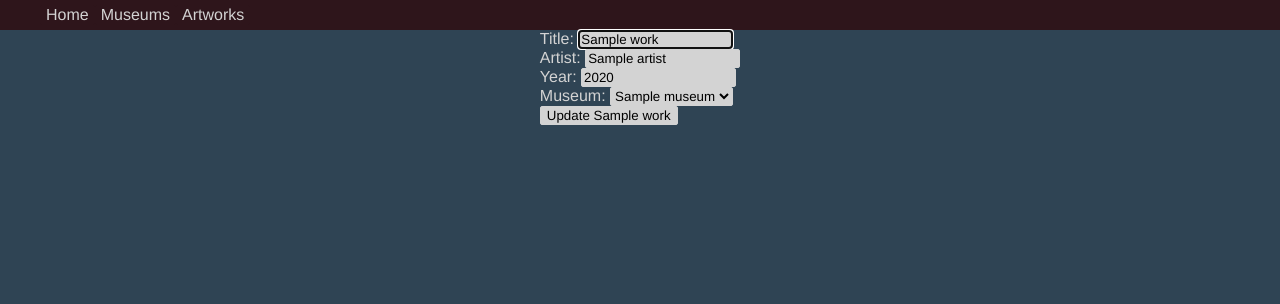
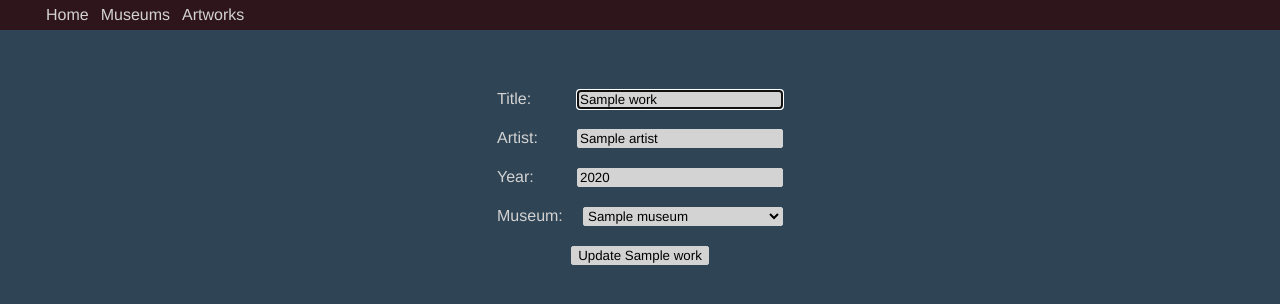
Before and after one commit to AnnaW86/museums_works_homework, a Flask app: page /works/1/edit in a window 1280 px wide. Shown: the top 304 px of the page. Run offline with Flask 2, Linux system fonts and the light colour scheme; a database or web service that is not in the repository returns one stand-in record (values such as "Sample title"); some libraries are stand-ins or nearby versions.

Commit message:
css style added to forms

```diff
--- a/static/style.css
+++ b/static/style.css
@@ -118,3 +118,25 @@ fieldset {
 .museum_details {
   margin-top: 30px;
 }
+
+label {
+  width: 80px;
+}
+input, select {
+  width: 200px;
+}
+
+form div {
+  display: flex;
+  justify-content: space-between;
+  padding: 10px;
+}
+
+.form_button {
+  display: flex;
+  justify-content: center;
+}
+
+h1 {
+  margin-right: 25px;
+}
--- a/templates/base.html
+++ b/templates/base.html
@@ -6,6 +6,7 @@
   <meta http-equiv="X-UA-Compatible" content="ie=edge">
   <link rel="stylesheet" href="https://stackpath.bootstrapcdn.com/font-awesome/4.7.0/css/font-awesome.min.css" crossorigin="anonymous">
   <link rel="stylesheet" href="{{ url_for('static', filename='style.css') }}">
+  <link href="https://fonts.googleapis.com/icon?family=Material+Icons" rel="stylesheet">
   <title>Works of Art Manager</title>
 </head>
 <body>
--- a/templates/museums/confirm.html
+++ b/templates/museums/confirm.html
@@ -2,6 +2,8 @@
 
 {% block content %}
 
-<p>{{ work.title }} has been successfully added to the <a href="/museums/{{ museum.id }}">{{ museum.name }}</a>.</p>
+<div class="page_container">
+    <p>{{ work.title }} has been successfully added to the <a href="/museums/{{ museum.id }}">{{ museum.name }}</a>.</p>
+</div>
 
 {% endblock content %}
--- a/templates/museums/edit.html
+++ b/templates/museums/edit.html
@@ -2,6 +2,7 @@
 
 {% block content %}
 
+<div class="page_container">
     <form action="/museums/{{ museum.id }}" method="post">
         <div>
             <label for="name">Name:</label>
@@ -11,7 +12,10 @@
             <label for="address">Address</label>
             <input type="text" name="address" id="address" value="{{ museum.address  }}" required>
         </div>
+        <div class="form_button">
             <button type="submit">Update {{ museum.name }} </button>
+        </div>
     </form>
+</div>
 
 {% endblock content %}
--- a/templates/museums/new.html
+++ b/templates/museums/new.html
@@ -1,6 +1,7 @@
 {% extends "base.html" %}
 {% block content %}
 
+<div class="page_container">
   <form action="/museums" method="post">
 
     <div>
@@ -13,8 +14,11 @@
       <input type="text" id="address" name="address" placeholder="Address" required />
     </div>
 
+    <div class="form_button">
       <button type="submit">Add Museum</button>
+    </div>
 
   </form>
+</div>
 
 {% endblock %}
--- a/templates/museums/show.html
+++ b/templates/museums/show.html
@@ -4,8 +4,8 @@
 
 <div class="page_container" id="museum_info">
     <div class="object_title">
-        <p>{{ museum.name }}</p>
-        <p><a href="/museums/{{ museum.id }}/edit">Edit</a></p>
+        <h1>{{ museum.name }}</h1>
+        <a href="/museums/{{ museum.id }}/edit"><i class="material-icons">edit</i></a>
     </div>
     <address>{{ museum.address }}</address>
     <hr>
--- a/templates/works/edit.html
+++ b/templates/works/edit.html
@@ -2,7 +2,8 @@
 
 {% block content %}
 
-
+<div class="page_container">
+    <div class="form_container">
         <form action="/works/{{ work.id }}" method="post">
             <div>
                 <label for="title">Title:</label>
@@ -26,9 +27,12 @@
                     {% endfor %}
                 </select>
             </div>
-
+            <div class="form_button">
                 <button type="submit">Update {{ work.title }}</button>
+            </div>
         </form>
+    </div>
+</div>
 
 
 {% endblock content %}
--- a/templates/works/new.html
+++ b/templates/works/new.html
@@ -1,6 +1,7 @@
 {% extends "base.html" %}
 {% block content %}
 
+<div class="page_container">
   <form action="/works" method="post">
 
     <div>
@@ -27,8 +28,11 @@
       </select>
     </div>
 
+    <div class="form_button">
       <button type="submit">Add Work of Art</button>
+    </div>
 
   </form>
+</div>
 
 {% endblock %}
--- a/templates/works/show.html
+++ b/templates/works/show.html
@@ -4,9 +4,10 @@
 
 <div class="page_container">
     <div class="object_title">
-        <p>{{ work.title }} by {{ work.artist}}</p>
-        <p><a href="/works/{{ work.id }}/edit">Edit</a></p>
+        <h1>{{ work.title }}</h1>
+        <a href="/works/{{ work.id }}/edit"><i class="material-icons">edit</i></a>
     </div>
+    <p>by {{ work.artist}}</p>
     <hr>
     <p>{{ work.year }}</p>
     {% if work.museum.id %}
```
Also changed, not shown: templates/museums/add_to_work.html (+7 -12 lines). Lines whose indentation alone changed are shown as unchanged.
